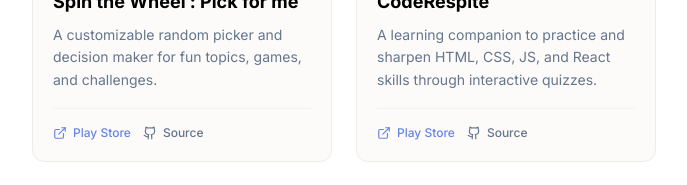
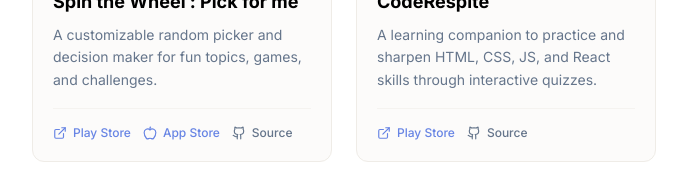
Before and after one commit to amit265/coderespite-next, a Next.js app: page /projects in a window 1280 px wide. Shown: the part 780-965 px from the top of the page, without its empty margins (296-983 px from the left). Built offline with nearby package versions, Linux system fonts and the light colour scheme.

Commit message:
app ios link updated

```diff
--- a/data/projects.json
+++ b/data/projects.json
@@ -4,7 +4,7 @@
             "title": "Spin the Wheel : Pick for me",
             "path": "spin-the-wheel",
             "live": "https://play.google.com/store/apps/details?id=com.mindcraftlearning.spinthewheel",
-            "appleStore": null,
+            "appleStore": "https://apps.apple.com/us/app/spinny-random-picker-wheel/id6760378786",
             "github": "https://github.com/amit265/spin-the-wheel",
             "image": "spin-the-wheel",
             "description": "A customizable random picker and decision maker for fun topics, games, and challenges."
@@ -44,7 +44,7 @@
             "title": "Trivia Quest AI",
             "path": "trivia-quest-ai",
             "live": "https://play.google.com/store/apps/details?id=com.coderespite.triviaquestai",
-            "appleStore": null,
+            "appleStore": "https://apps.apple.com/us/app/trivia-quest-ai-brain-quiz/id6760843431",
             "github": "https://github.com/amit265/trivia-quest-ai",
             "image": "trivia-quest-ai",
             "description": "An engaging trivia game with AI-generated questions across multiple categories like Science, Tech, and History."
--- a/src/components/ui/ProjectCard.tsx
+++ b/src/components/ui/ProjectCard.tsx
@@ -60,8 +60,7 @@
           )}
 
           <a
-            href={github}
-            target="_blank"
+            href="#"
             rel="noopener noreferrer"
             className="inline-flex items-center gap-1.5 text-xs font-medium text-muted-foreground hover:text-foreground transition-colors"
           >
```
